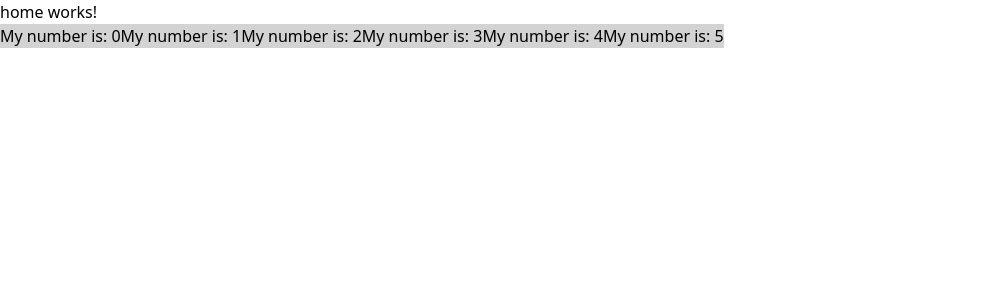
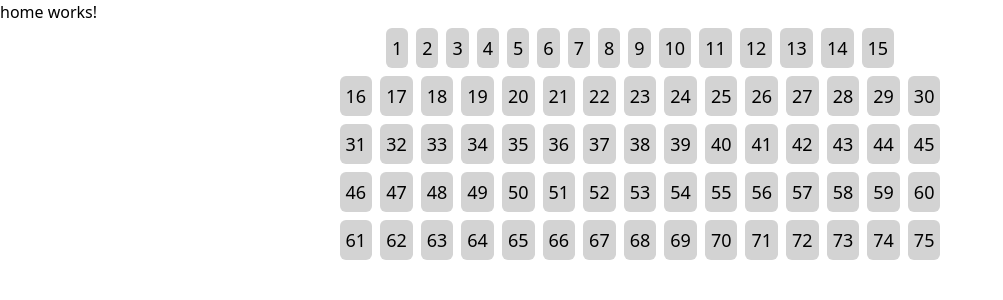
Before and after one commit to GillesDV/bingo-screen, an Angular app in the folder bingo-app/: page / in a window 1280 px wide. Shown: the top 300 px of the page, without its empty margins (0-1003 px from the left). Built offline with nearby package versions, Linux system fonts and the light colour scheme.

Commit message:
generate 75 number tiles + start playing with Tailwind

```diff
--- a/bingo-app/src/app/features/home/home.html
+++ b/bingo-app/src/app/features/home/home.html
@@ -1,8 +1,14 @@
 <p>home works!</p>
 
 
-@for (item of allBingoNumbers; track $index) {
-<app-number-tile [currentNumber]="item">
-</app-number-tile>
-
-}
+<div class="text-center text-lg aspect-3/2">
+    <div class="bg-#3464eb">
+        @for (item of allBingoNumbers; track $index) {
+        <app-number-tile [currentNumber]="item">
+        </app-number-tile>
+        @if(item % 15 == 0){
+        <br>
+        }
+        }
+    </div>
+</div>
--- a/bingo-app/src/app/features/home/home.ts
+++ b/bingo-app/src/app/features/home/home.ts
@@ -9,6 +9,6 @@ import { NumberTile } from "../number-tile/number-tile";
 })
 export class Home {
 
-  public allBingoNumbers = Array.from({ length: 6 }, (_, i) => i); // change later to 75
+  public allBingoNumbers = Array.from({ length: 75 }, (_, i) => i + 1);
 
 }
--- a/bingo-app/src/app/features/number-tile/number-tile.html
+++ b/bingo-app/src/app/features/number-tile/number-tile.html
@@ -1,4 +1,3 @@
-<button (click)="clickOnNumber()" [ngClass]="isSelected ? 'selected' : 'notSelected'">
-    My number is:
+<button (click)="clickOnNumber()" class="m-1 p-1.5 rounded-md" [ngClass]="isSelected ? 'selected' : 'notSelected'">
     {{currentNumber}}
 </button>
```
